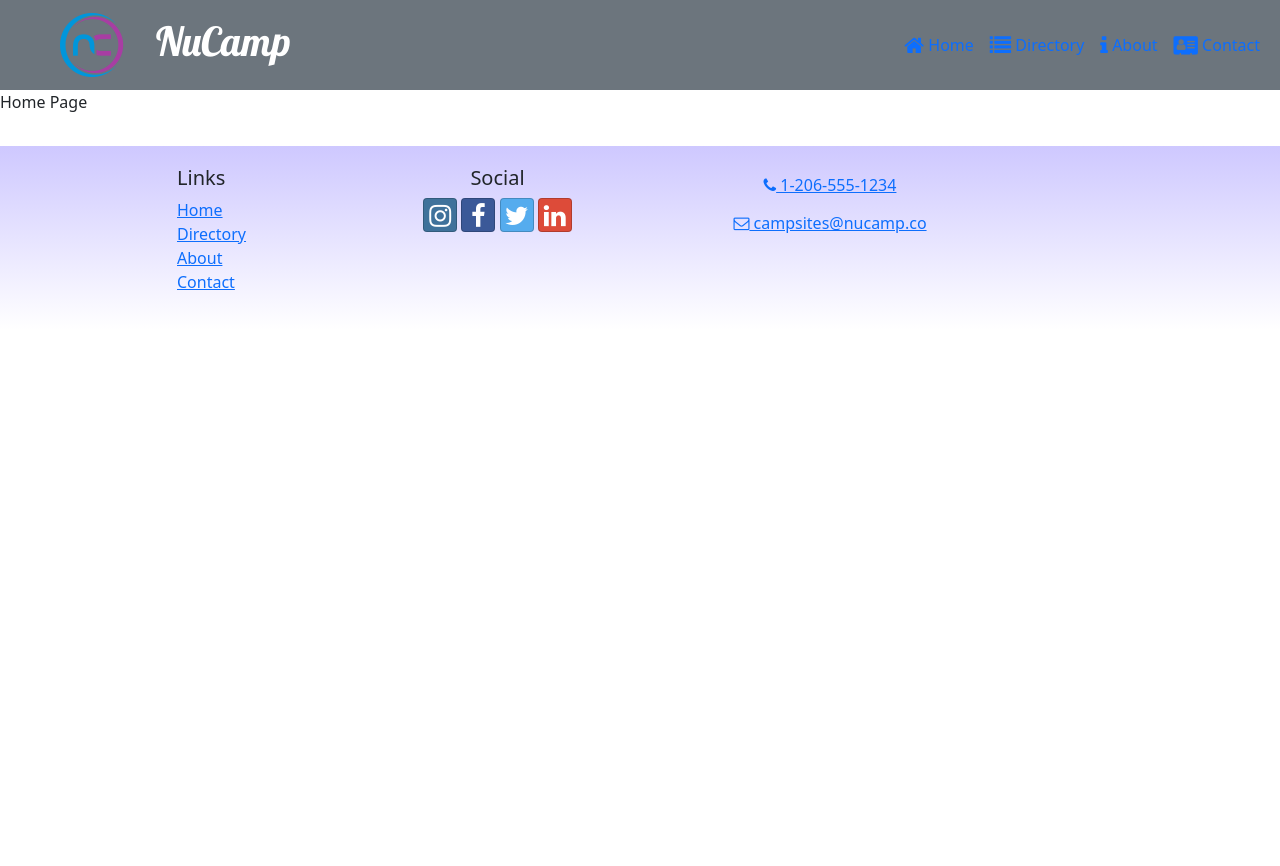
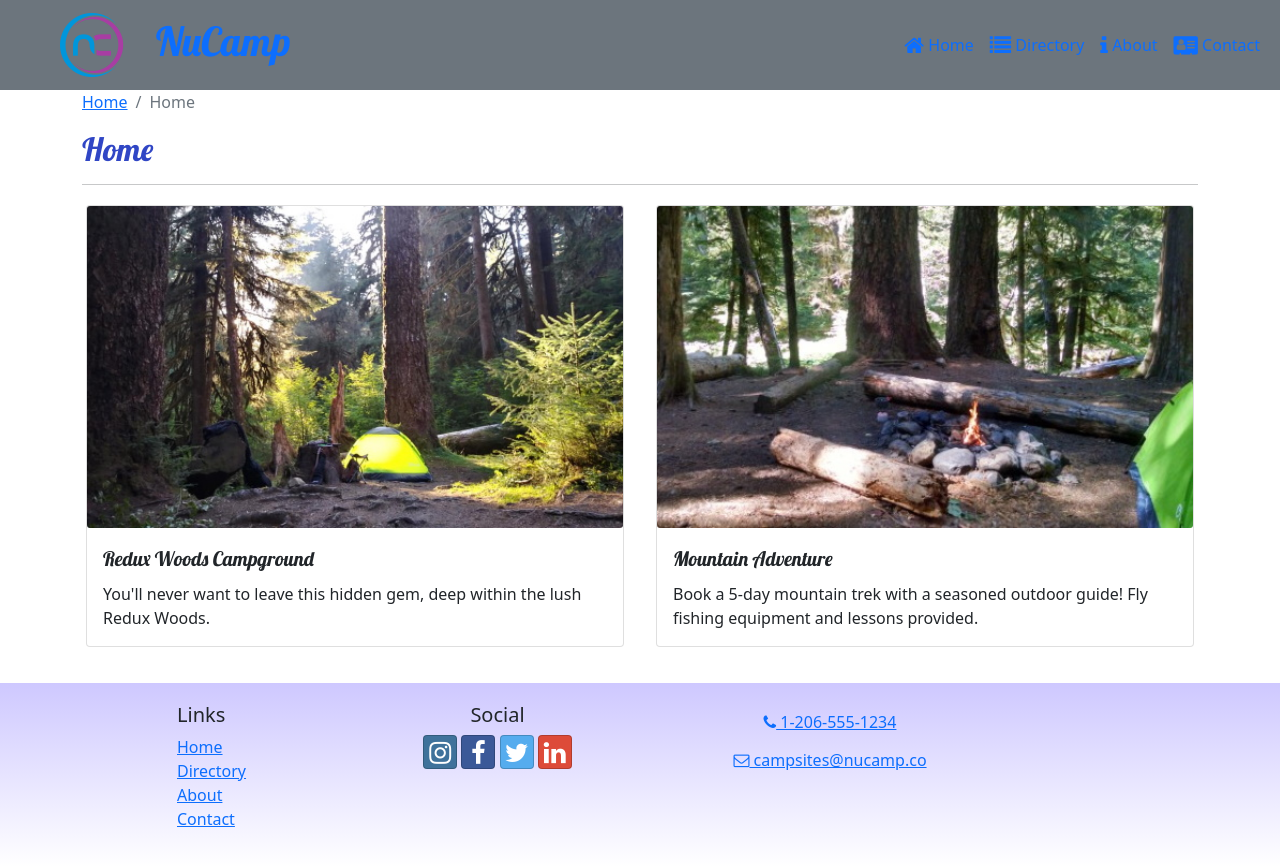
Before and after one commit to jannethg/GownsofLove2024, a React (Create React App) app: page / in a window 1280 px wide. Before the commit the page ends 800 px from the top, so only its background shows below. Built offline with nearby package versions, Linux system fonts and the light colour scheme.

Commit message:
Added a Breadcrumb, PromotionsSlice and Display list

```diff
--- a/src/App.css
+++ b/src/App.css
@@ -89,7 +89,7 @@
 h3,
 .card-body > .card-title {
   font-family: "Lobster", cursive;
-  color: white;
+
 }
 
 .card-title {
--- a/src/App.js
+++ b/src/App.js
@@ -1,6 +1,6 @@
 import { Routes, Route } from "react-router-dom";
 import ContactPage from "./pages/ContactPage";
-import HomePage from "./pages/HomePage";
+import HomePage from './pages/HomePage';
 import "./App.css";
 import Header from "./components/Header";
 import Footer from "./components/Footer";
@@ -13,7 +13,7 @@
     <div className="App">
       <Header />
       <Routes>
-        <Route path="/" element={<HomePage />} />
+        <Route path='/' element={<HomePage />} />
         <Route path="contact" element={<ContactPage />} />
         <Route path="directory" element={<CampsiteDirectoryPage />} />
         <Route
--- /dev/null
+++ b/src/components/SubHeader.js
@@ -0,0 +1,26 @@
+import { Col, Row, Breadcrumb, BreadcrumbItem } from 'reactstrap';
+import { Link } from 'react-router-dom';
+
+const SubHeader = ({ current, detail }) => {
+    return (
+        <Row>
+            <Col>
+                <Breadcrumb>
+                    <BreadcrumbItem>
+                        <Link to='/'>Home</Link>
+                    </BreadcrumbItem>
+                    {detail && (
+                        <BreadcrumbItem>
+                            <Link to='/directory'>Directory</Link>
+                        </BreadcrumbItem>
+                    )}
+                    <BreadcrumbItem active>{current}</BreadcrumbItem>
+                </Breadcrumb>
+                <h2>{current}</h2>
+                <hr />
+            </Col>
+        </Row>
+    );
+};
+
+export default SubHeader;
--- a/src/features/campsites/campsitesSlice.js
+++ b/src/features/campsites/campsitesSlice.js
@@ -28,3 +28,7 @@
 export const selectCampsiteById = (id) => {
     return CAMPSITES.find((campsite) => campsite.id === parseInt(id));
 };
+
+export const selectFeaturedCampsite = () => {
+    return CAMPSITES.find((campsite) => campsite.featured);
+}
--- /dev/null
+++ b/src/features/display/DisplayCard.js
@@ -0,0 +1,16 @@
+import { Card, CardImg, CardText, CardBody, CardTitle } from 'reactstrap';
+
+const DisplayCard = ({ item }) => {
+    const { image, name, description } = item;
+    return (
+        <Card>
+            <CardImg src={image} alt={name} />
+            <CardBody>
+                <CardTitle>{name}</CardTitle>
+                <CardText>{description}</CardText>
+            </CardBody>
+        </Card>
+    );
+};
+
+export default DisplayCard;
--- /dev/null
+++ b/src/features/display/DisplayList.js
@@ -0,0 +1,22 @@
+import {Col, Row} from 'reactstrap';
+import DisplayCard from './DisplayCard';
+import { selectFeaturedCampsite } from '../campsites/campsitesSlice';
+import { selectFeaturedPromotion } from '../promotions/promotionsSlice';
+
+const DisplayList = () => {
+    const items = [selectFeaturedCampsite(), selectFeaturedPromotion()];
+
+    return (
+        <Row>
+            {items.map((item, idx) => {
+                return (
+                    <Col md className='m-1' key={idx}>
+                        <DisplayCard item={item} />
+                    </Col>
+                );
+            })}
+        </Row>
+    );
+};
+
+export default DisplayList;
--- /dev/null
+++ b/src/features/promotions/promotionsSlice.js
@@ -0,0 +1,5 @@
+import { PROMOTIONS } from '../../app/shared/PROMOTIONS';
+
+export const selectFeaturedPromotion = () => {
+    return PROMOTIONS.find((promotion) => promotion.featured);
+};
--- a/src/pages/CampsiteDetailPage.js
+++ b/src/pages/CampsiteDetailPage.js
@@ -3,6 +3,7 @@
 import { selectCampsiteById } from "../features/campsites/campsitesSlice";
 import CampsiteDetail from "../features/campsites/CampsiteDetail";
 import CommentsList from '../features/comments/CommentsList';
+import SubHeader from "../components/SubHeader";
 
 const CampsiteDetailPage = () => {
 
@@ -11,6 +12,7 @@
 
   return (
     <Container>
+      <SubHeader current={campsite.name} detail={true}/>
       <Row>
         <CampsiteDetail campsite={campsite} />
         <CommentsList campsiteId ={campsiteId} />
--- a/src/pages/CampsitesDirectoryPage.js
+++ b/src/pages/CampsitesDirectoryPage.js
@@ -1,10 +1,12 @@
 import { Container } from 'reactstrap';
 import CampsitesList from '../features/campsites/CampsitesList';
+import SubHeader from '../components/SubHeader';
 
 //here you should see the Campsite list component, not any details.
 const CampsitesDirectoryPage = () => {
     return (
         <Container>
+            <SubHeader current='Directory'/>
             <CampsitesList />
         </Container>
     );
--- a/src/pages/HomePage.js
+++ b/src/pages/HomePage.js
@@ -1,5 +1,15 @@
+import { Container } from "reactstrap";
+import DisplayList from "../features/display/DisplayList";
+import SubHeader from "../components/SubHeader";
+
 const HomePage = () => {
-    return <div>Home Page</div>
-}
+  return (
+    <Container>
+      <SubHeader current='Home' />
+      <DisplayList />
+    </Container>
+  );
+
+};
 
 export default HomePage;
```
